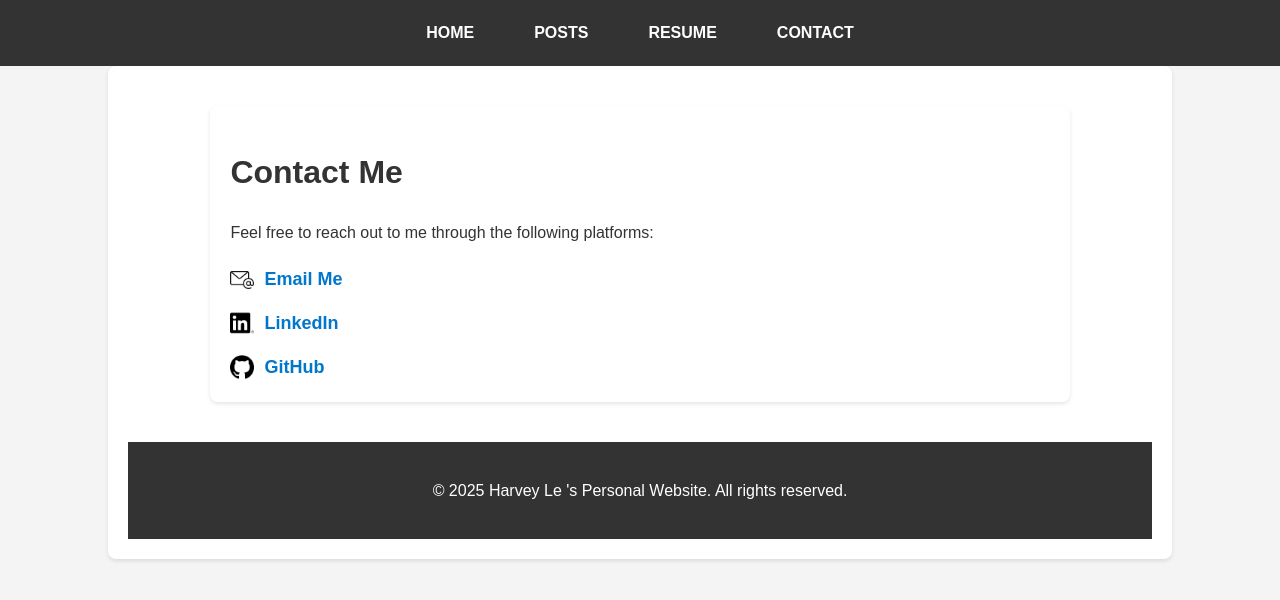
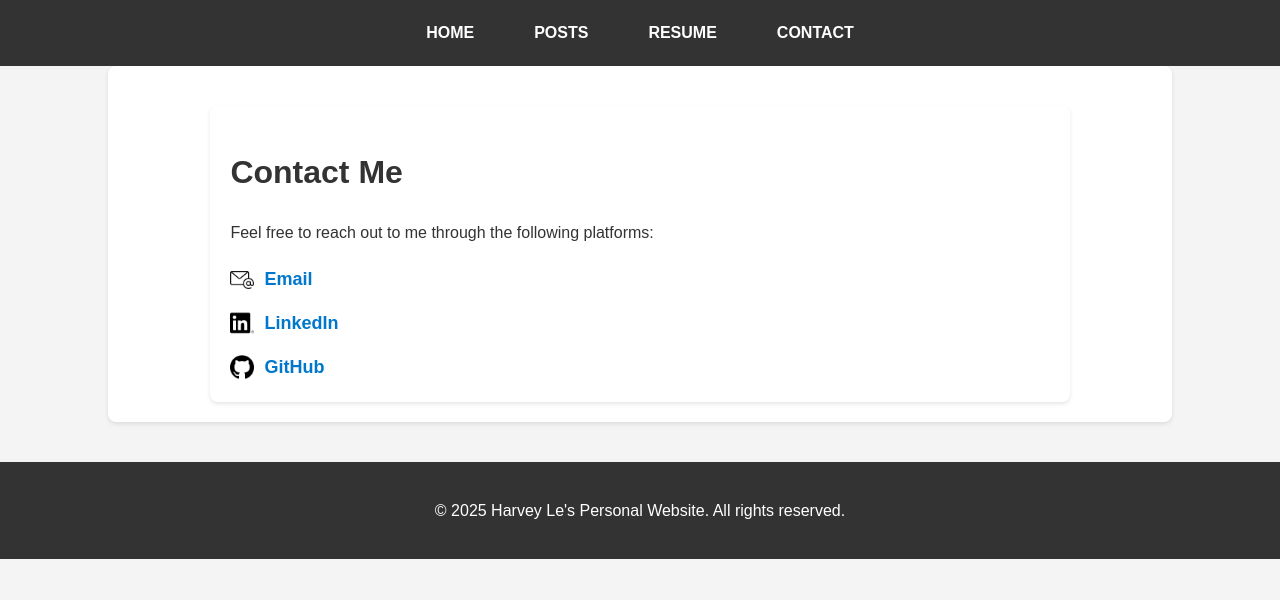
Before and after one commit to Hoale2908/hoale2908.github.io, a Jekyll site: the page built from contact.html, in a window 1280 px wide. Shown: the top 600 px of the page. Built offline with Jekyll 4.4.1, drawn with Linux system fonts in a browser that asks for light colours.

Commit message:
add tagging support, update posts layout, and enhance footer content

```diff
--- a/_config.yml
+++ b/_config.yml
@@ -6,3 +6,8 @@
 plugins:
   - jekyll-feed
   - jekyll-paginate
+  - jekyll-tagging
+
+collections:
+  posts:
+    output: true
--- a/_layouts/default.html
+++ b/_layouts/default.html
@@ -20,5 +20,9 @@
   <div class="container">
     {{ content }}
   </div>
+
+  <footer>
+    <p>&copy; 2025 Harvey Le's Personal Website. All rights reserved.</p>
+  </footer>
 </body>
 </html>
--- a/assets/styles.css
+++ b/assets/styles.css
@@ -147,3 +147,29 @@
 .social-links a:hover .icon {
   filter: brightness(1.2);
 }
+
+.tags {
+  list-style: none;
+  margin: 0;
+  padding: 0;
+  display: flex;
+  flex-wrap: wrap;
+  gap: 10px;
+}
+
+.tags li {
+  display: inline-block;
+}
+
+.tags a {
+  text-decoration: none;
+  color: white;
+  background-color: #0077cc;
+  padding: 5px 10px;
+  border-radius: 5px;
+  font-size: 14px;
+}
+
+.tags a:hover {
+  background-color: #005fa3;
+}
--- a/contact.html
+++ b/contact.html
@@ -21,7 +21,7 @@
       <div class="social-links">
         <a href="mailto:hoa.letp@gmail.com" target="_blank">
           <img src="{{ '/assets/icons/email.png' | relative_url }}" alt="Email" class="icon">
-          Email Me
+          Email
         </a>
         <a href="https://www.linkedin.com/in/lehoa2908" target="_blank">
           <img src="{{ '/assets/icons/linkedin.png' | relative_url }}" alt="LinkedIn" class="icon">
@@ -35,8 +35,5 @@
     </div>
   </main>
 
-  <footer>
-    <p>&copy; 2025 Harvey Le 's Personal Website. All rights reserved.</p>
-  </footer>
 </body>
 </html>
```
Also changed, not shown: _layouts/tag.html (added, +26 -0 lines), posts.html (+38 -4 lines).
